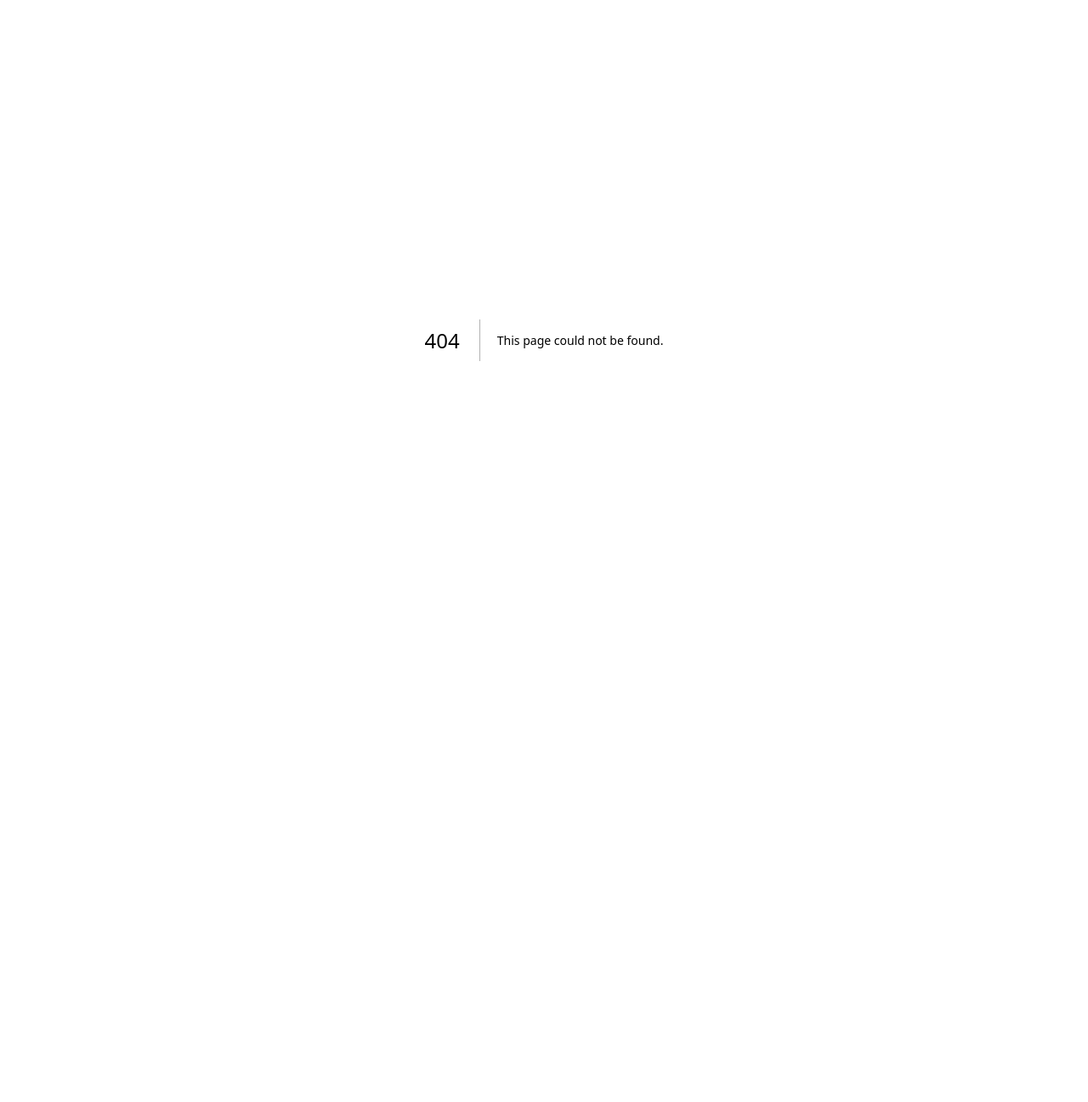
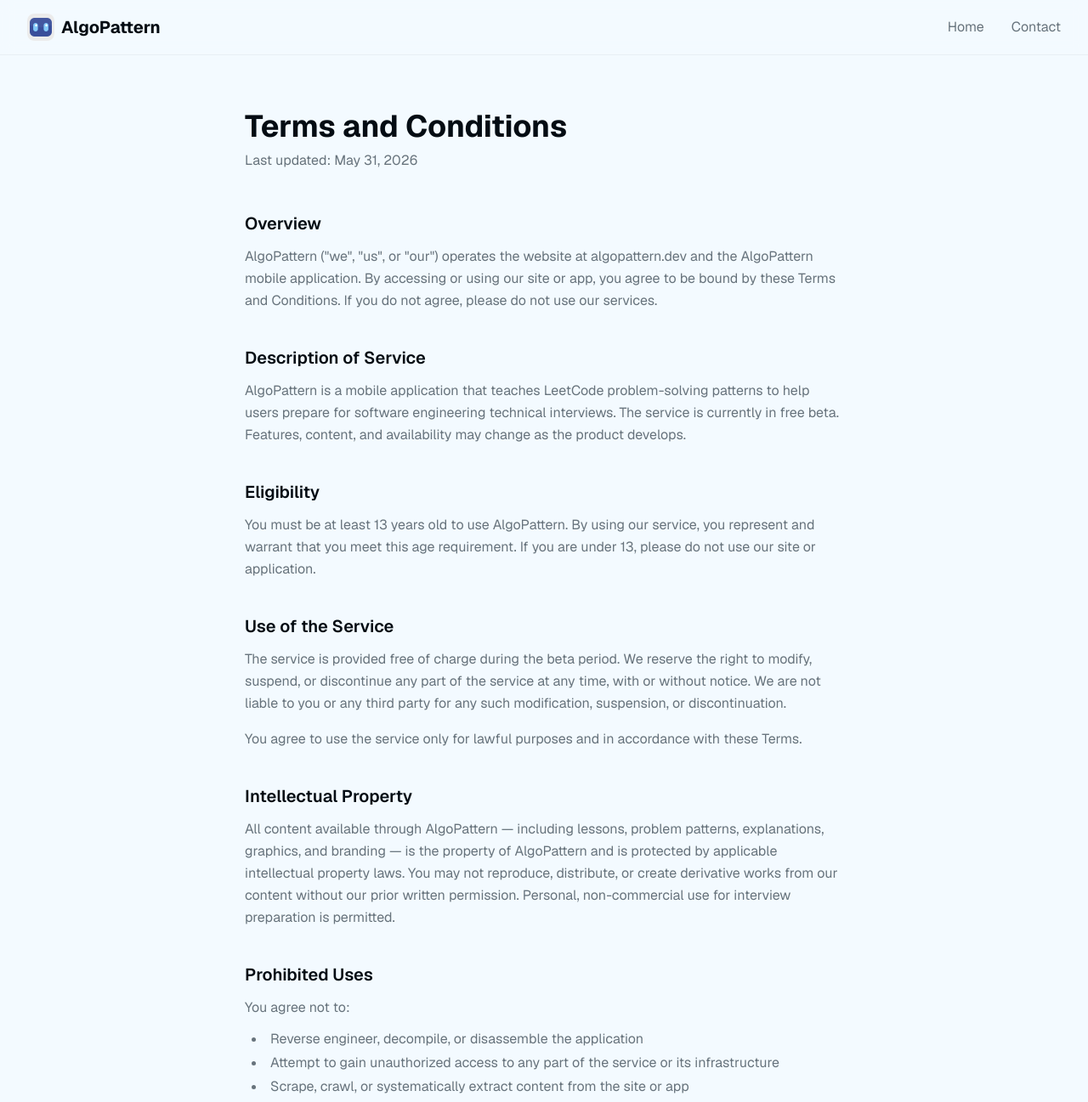
Before and after one commit to algopattern-app/landing-page, a Next.js app: page /terms in a window 1280 px wide. Before the commit this address had no page. Shown: the top 1297 px of the page at 85% size. Before the commit the page ends 800 px from the top, so only its background shows below. Built offline with nearby package versions, Linux system fonts and the light colour scheme.

Commit message:
Added terms

```diff
--- /dev/null
+++ b/app/terms/page.tsx
@@ -0,0 +1,140 @@
+import { Footer } from "@/components/footer"
+
+export default function TermsPage() {
+  return (
+    <div className="min-h-screen bg-background">
+      <header className="border-b border-border/40 bg-background/95 backdrop-blur supports-[backdrop-filter]:bg-background/60">
+        <div className="container mx-auto px-4 sm:px-6 lg:px-8">
+          <div className="flex h-16 items-center justify-between">
+            <a href="/" className="flex items-center space-x-2">
+              <img src="/images/icon.svg" alt="AlgoPattern logo" className="h-8 w-8 object-contain" />
+              <span className="font-bold text-xl text-foreground">AlgoPattern</span>
+            </a>
+            <nav className="hidden md:flex items-center space-x-8">
+              <a href="/" className="text-muted-foreground hover:text-foreground transition-colors">Home</a>
+              <a href="/contact" className="text-muted-foreground hover:text-foreground transition-colors">Contact</a>
+            </nav>
+          </div>
+        </div>
+      </header>
+
+      <main className="container mx-auto px-4 sm:px-6 lg:px-8 py-16 max-w-3xl">
+        <h1 className="text-4xl font-bold text-foreground mb-2">Terms and Conditions</h1>
+        <p className="text-muted-foreground mb-12">Last updated: May 31, 2026</p>
+
+        <div className="space-y-10 text-foreground">
+
+          <section>
+            <h2 className="text-xl font-semibold mb-3">Overview</h2>
+            <p className="text-muted-foreground leading-relaxed">
+              AlgoPattern ("we", "us", or "our") operates the website at algopattern.dev and the AlgoPattern mobile
+              application. By accessing or using our site or app, you agree to be bound by these Terms and Conditions.
+              If you do not agree, please do not use our services.
+            </p>
+          </section>
+
+          <section>
+            <h2 className="text-xl font-semibold mb-3">Description of Service</h2>
+            <p className="text-muted-foreground leading-relaxed">
+              AlgoPattern is a mobile application that teaches LeetCode problem-solving patterns to help users prepare
+              for software engineering technical interviews. The service is currently in free beta. Features, content,
+              and availability may change as the product develops.
+            </p>
+          </section>
+
+          <section>
+            <h2 className="text-xl font-semibold mb-3">Eligibility</h2>
+            <p className="text-muted-foreground leading-relaxed">
+              You must be at least 13 years old to use AlgoPattern. By using our service, you represent and warrant
+              that you meet this age requirement. If you are under 13, please do not use our site or application.
+            </p>
+          </section>
+
+          <section>
+            <h2 className="text-xl font-semibold mb-3">Use of the Service</h2>
+            <p className="text-muted-foreground leading-relaxed mb-4">
+              The service is provided free of charge during the beta period. We reserve the right to modify, suspend,
+              or discontinue any part of the service at any time, with or without notice. We are not liable to you or
+              any third party for any such modification, suspension, or discontinuation.
+            </p>
+            <p className="text-muted-foreground leading-relaxed">
+              You agree to use the service only for lawful purposes and in accordance with these Terms.
+            </p>
+          </section>
+
+          <section>
+            <h2 className="text-xl font-semibold mb-3">Intellectual Property</h2>
+            <p className="text-muted-foreground leading-relaxed">
+              All content available through AlgoPattern — including lessons, problem patterns, explanations, graphics,
+              and branding — is the property of AlgoPattern and is protected by applicable intellectual property laws.
+              You may not reproduce, distribute, or create derivative works from our content without our prior written
+              permission. Personal, non-commercial use for interview preparation is permitted.
+            </p>
+          </section>
+
+          <section>
+            <h2 className="text-xl font-semibold mb-3">Prohibited Uses</h2>
+            <p className="text-muted-foreground leading-relaxed mb-3">You agree not to:</p>
+            <ul className="list-disc list-inside text-muted-foreground space-y-1 ml-2">
+              <li>Reverse engineer, decompile, or disassemble the application</li>
+              <li>Attempt to gain unauthorized access to any part of the service or its infrastructure</li>
+              <li>Scrape, crawl, or systematically extract content from the site or app</li>
+              <li>Use the service in any way that violates applicable local, national, or international law</li>
+              <li>Interfere with or disrupt the integrity or performance of the service</li>
+            </ul>
+          </section>
+
+          <section>
+            <h2 className="text-xl font-semibold mb-3">Disclaimers</h2>
+            <p className="text-muted-foreground leading-relaxed">
+              The service is provided "as is" and "as available" without warranties of any kind, either express or
+              implied. We do not warrant that the content is error-free, complete, or current, or that the service
+              will be uninterrupted or secure. Your use of the service is at your sole risk.
+            </p>
+          </section>
+
+          <section>
+            <h2 className="text-xl font-semibold mb-3">Limitation of Liability</h2>
+            <p className="text-muted-foreground leading-relaxed">
+              To the fullest extent permitted by law, AlgoPattern shall not be liable for any indirect, incidental,
+              special, consequential, or punitive damages arising out of or related to your use of — or inability to
+              use — the service, even if we have been advised of the possibility of such damages.
+            </p>
+          </section>
+
+          <section>
+            <h2 className="text-xl font-semibold mb-3">Governing Law</h2>
+            <p className="text-muted-foreground leading-relaxed">
+              These Terms are governed by and construed in accordance with the laws of the United States. Any disputes
+              arising under these Terms shall be subject to the exclusive jurisdiction of courts located in the United
+              States.
+            </p>
+          </section>
+
+          <section>
+            <h2 className="text-xl font-semibold mb-3">Changes to These Terms</h2>
+            <p className="text-muted-foreground leading-relaxed">
+              We may update these Terms from time to time. Changes take effect when posted, as indicated by the
+              "Last updated" date above. Your continued use of the service after changes are posted constitutes your
+              acceptance of the updated Terms.
+            </p>
+          </section>
+
+          <section>
+            <h2 className="text-xl font-semibold mb-3">Contact</h2>
+            <p className="text-muted-foreground leading-relaxed">
+              Questions about these Terms? Email us at{" "}
+              <a href="mailto:algopattern.dev@gmail.com" className="text-primary hover:underline">
+                algopattern.dev@gmail.com
+              </a>
+              .
+            </p>
+          </section>
+
+        </div>
+      </main>
+
+      <Footer />
+    </div>
+  )
+}
--- a/components/footer.tsx
+++ b/components/footer.tsx
@@ -9,6 +9,9 @@ export function Footer() {
                         <span className="text-muted-foreground">© 2026</span>
                     </div>
                     <div className="flex items-center space-x-6">
+                        <a href="/terms" className="text-muted-foreground hover:text-foreground transition-colors">
+                            Terms
+                        </a>
                         <a href="/privacy" className="text-muted-foreground hover:text-foreground transition-colors">
                             Privacy Policy
                         </a>
```
